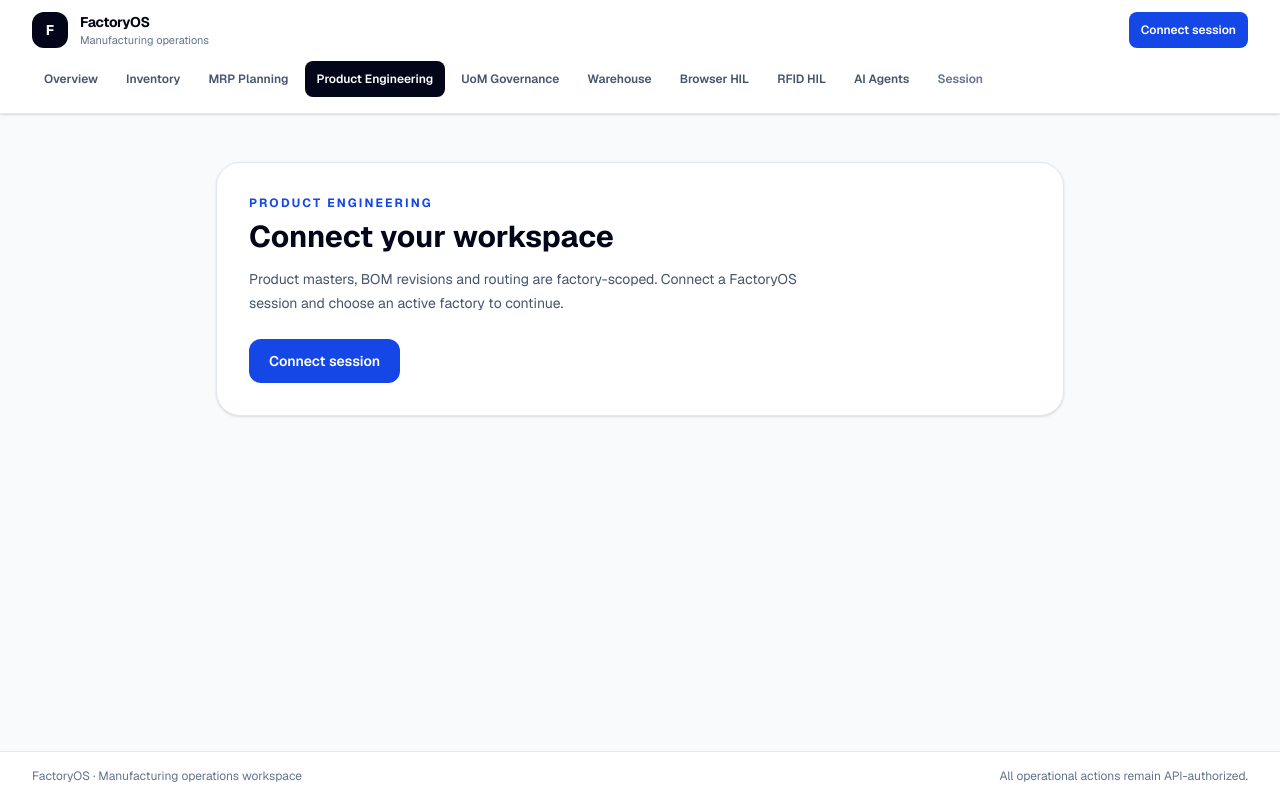
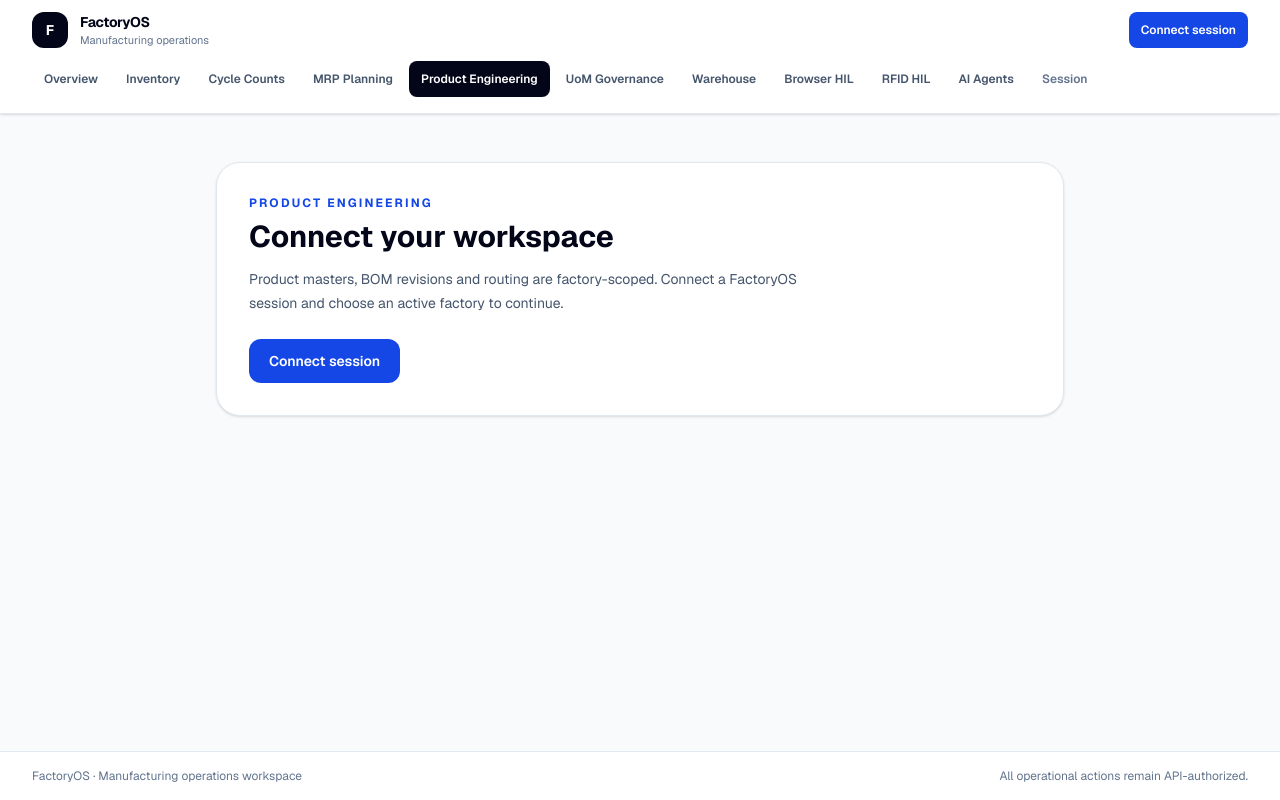
Before and after one commit to RakibulhasanUtsho07/factoryos, a Next.js app in the folder apps/web/: page /products in a window 1280 px wide. Built offline with nearby package versions, Linux system fonts and the light colour scheme.

Commit message:
feat(web): add cycle counts workspace navigation

```diff
--- a/apps/web/src/components/workspace-navigation.tsx
+++ b/apps/web/src/components/workspace-navigation.tsx
@@ -8,6 +8,7 @@ import { useFactoryOsSession } from "@/components/auth/factoryos-session-provide
 const navigation = [
   { href: "/", label: "Overview" },
   { href: "/inventory", label: "Inventory" },
+  { href: "/inventory/cycle-counts", label: "Cycle Counts" },
   { href: "/mrp", label: "MRP Planning" },
   { href: "/products", label: "Product Engineering" },
   { href: "/uom", label: "UoM Governance" },
```
